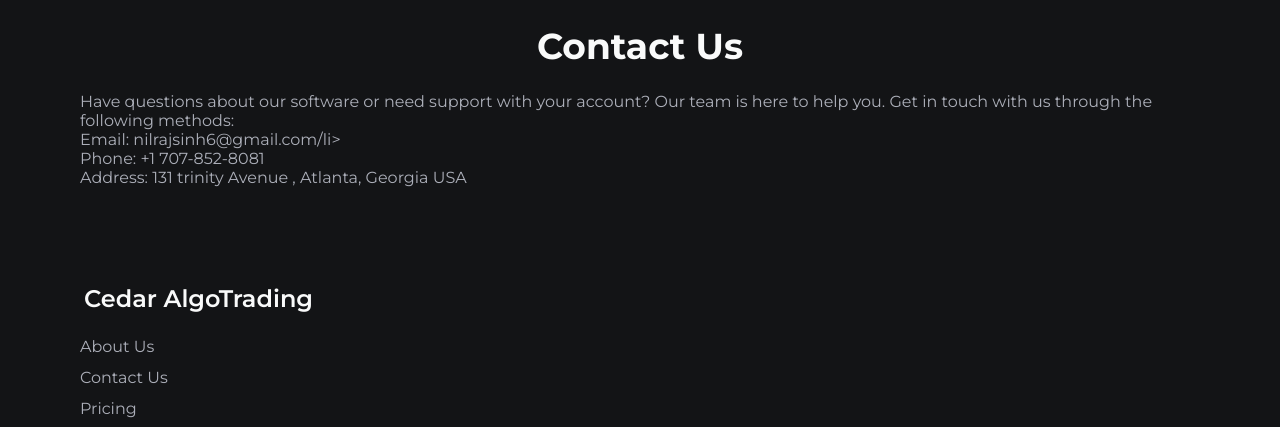
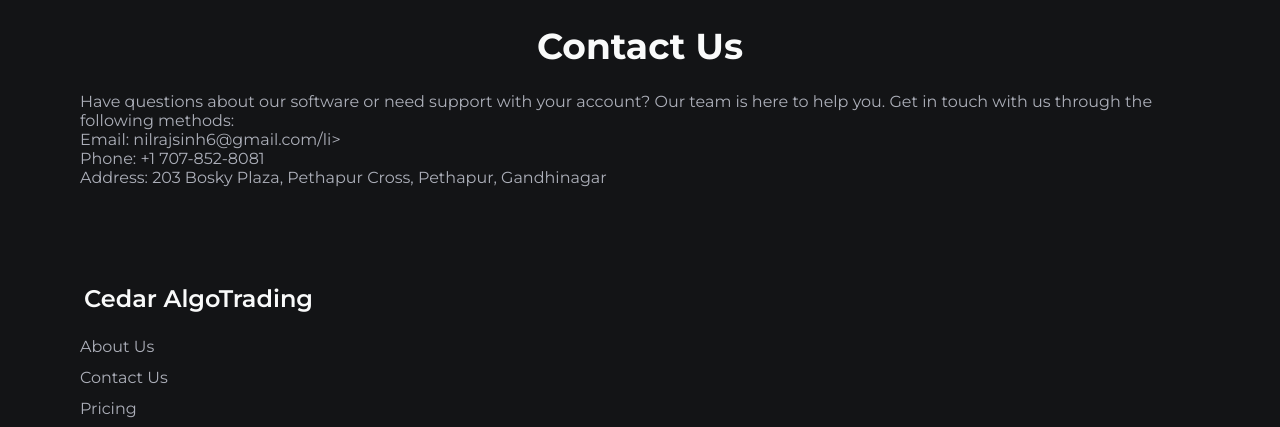
Before and after one commit to Nil-Vaghela/Cedar-Algo, a Flask app: page /contact in a window 1280 px wide. Shown: the part 88-515 px from the top of the page. Run offline with Flask 3, Linux system fonts and the light colour scheme.

Commit message:
Address Change

```diff
--- a/templates/contact.html
+++ b/templates/contact.html
@@ -22,7 +22,7 @@
             <ul class="contact__info">
                 <li>Email: nilrajsinh6@gmail.com/li>
                 <li>Phone: +1 707-852-8081</li>
-                <li>Address: 131 trinity Avenue , Atlanta, Georgia USA</li>
+                <li>Address: 203 Bosky Plaza, Pethapur Cross, Pethapur, Gandhinagar </li>
             </ul>
         </section>
     </main>
```
